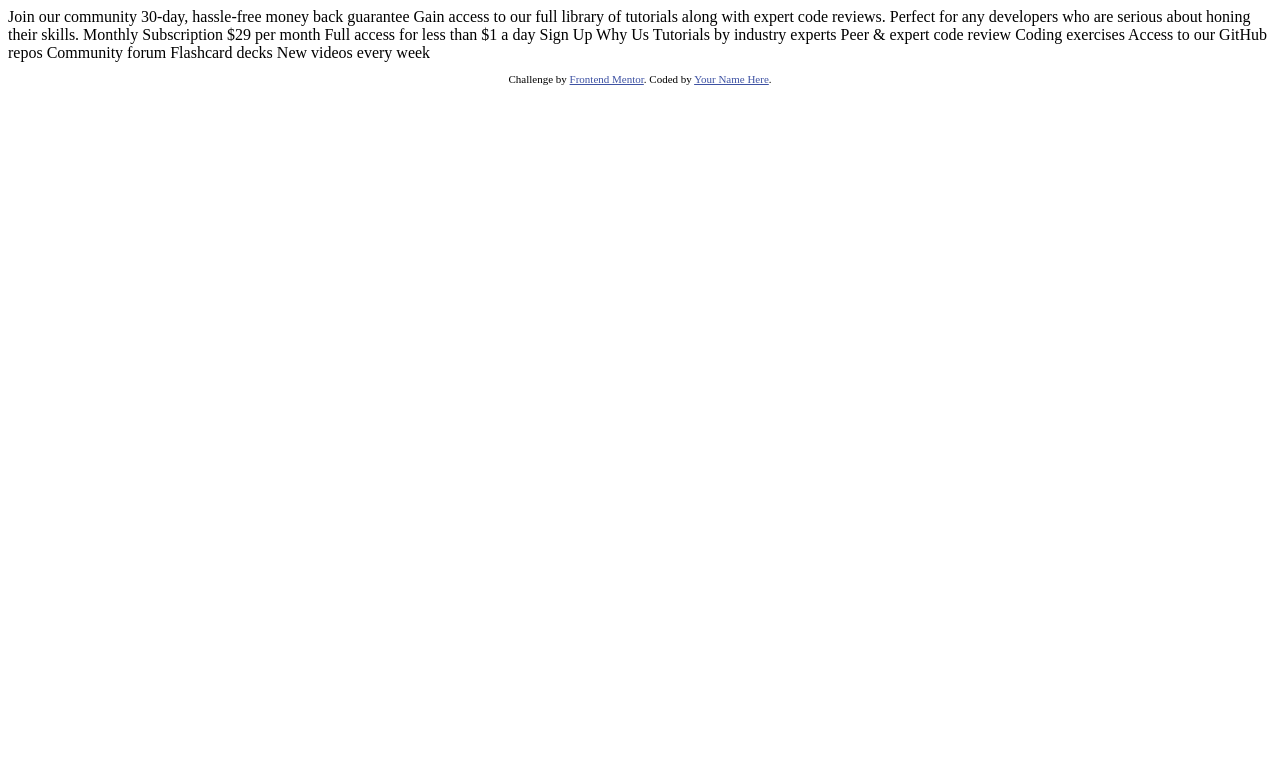
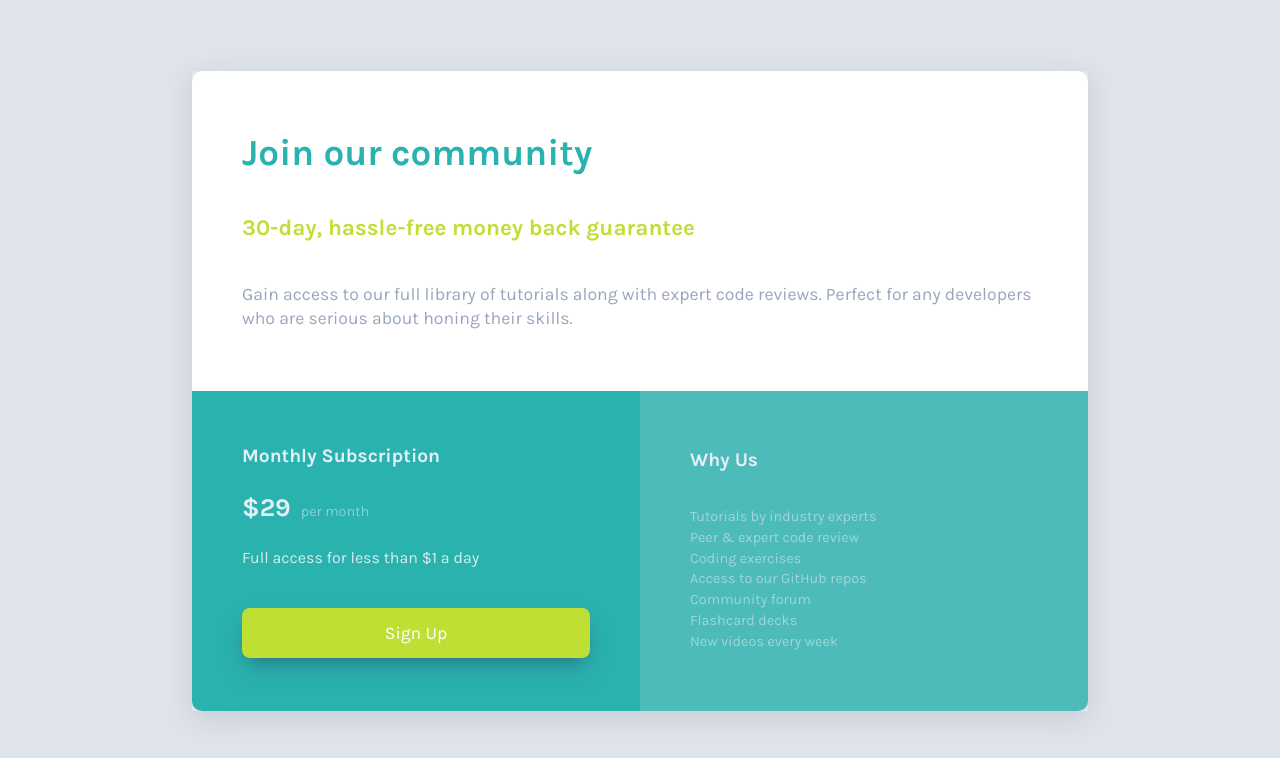
Before and after one commit to cacho-medina/single-price-grid-component, a plain HTML site: page index.html in a window 1280 px wide. Drawn offline with Linux system fonts and the light colour scheme.

Commit message:
final changes

```diff
--- /dev/null
+++ b/assets/css/index.css
@@ -0,0 +1,212 @@
+@import url("https://fonts.googleapis.com/css2?family=Karla:wght@400;700&display=swap");
+
+:root {
+    /*
+    Typography
+        Body Copy
+    */
+    --family-size: 16px;
+    /*Font*/
+    --karla-font: "Karla", sans-serif;
+    --font-weigth-400: 400;
+    --font-weigth-700: 700;
+    /*Colors*/
+    --cyan: hsl(179, 62%, 43%);
+    --cyan-v2: hsl(179, 62%, 43%, 0.8);
+    --brigth-yellow: hsl(71, 73%, 54%);
+    --brigth-yellow-v2: hsl(71, 73%, 54%, 0.5);
+    --light-gray: hsl(204, 43%, 93%);
+    --light-gray-v2: hsla(202, 62%, 95%, 0.5);
+    --light-gray-v3: hsla(202, 62%, 95%, 0.9);
+    --grayish-blue: hsl(218, 22%, 67%);
+    --grayish-blue-v2: hsl(218, 22%, 67%, 0.3);
+    /*Screen Size*/
+    --mobile-query: 375px;
+    --desktop-query: 1440px;
+}
+
+* {
+    padding: 0;
+    margin: 0;
+    box-sizing: border-box;
+    text-decoration: none;
+    list-style: none;
+    font-family: var(--karla-font);
+    font-weight: var(--font-weigth-400);
+}
+
+.flex {
+    background-color: var(--grayish-blue-v2);
+    height: 100vh;
+    display: flex;
+    flex-direction: column;
+    justify-content: center;
+    align-items: center;
+    min-width: var(--mobile-query);
+}
+
+.grid {
+    box-shadow: rgba(100, 100, 111, 0.2) 0px 7px 29px 0px;
+    margin: 10px;
+    height: 85vh;
+    display: grid;
+    grid-template-columns: 100%;
+    grid-template-rows: repeat(3, 1fr);
+}
+.card__info,
+.card__items,
+.card__prize {
+    display: flex;
+    flex-direction: column;
+    justify-content: space-around;
+    align-items: flex-start;
+    padding: 20px;
+}
+.card__info {
+    background-color: #fff;
+    border-top-right-radius: 5px;
+    border-top-left-radius: 5px;
+}
+.info__title {
+    font-weight: var(--font-weigth-700);
+    color: var(--cyan);
+}
+.info__subtitle {
+    font-weight: var(--font-weigth-700);
+    color: var(--brigth-yellow);
+    font-size: 1.1rem;
+}
+.info__description {
+    color: var(--grayish-blue);
+}
+
+.card__prize {
+    background-color: var(--cyan);
+    color: var(--light-gray);
+}
+.prize__title {
+    font-weight: var(--font-weigth-700);
+}
+.prize__subtitle span {
+    color: var(--light-gray);
+    font-size: 2.2rem;
+    font-weight: var(--font-weigth-700);
+    margin-right: 15px;
+}
+.prize__subtitle {
+    color: var(--light-gray-v2);
+}
+.prize__description {
+    color: var(--light-gray-v3);
+}
+.prize__btn {
+    align-self: center;
+    width: 95%;
+    padding: 10px 0;
+    border-radius: 8px;
+    background-color: var(--brigth-yellow);
+    border: none;
+    color: #fff;
+    font-size: 1.1rem;
+    box-shadow: rgba(50, 50, 93, 0.25) 0px 13px 27px -5px,
+        rgba(0, 0, 0, 0.3) 0px 8px 16px -8px;
+    transition: all 2s ease;
+}
+.prize__btn:hover {
+    background-color: var(--brigth-yellow-v2);
+    cursor: pointer;
+    box-shadow: hsl(179, 62%, 43%, 0.8) 3px 3px 6px 0px inset,
+        hsl(179, 62%, 43%, 0.8) -3px -3px 6px 1px inset;
+}
+.card__items {
+    background-color: var(--cyan-v2);
+    color: var(--light-gray);
+    border-bottom-right-radius: 5px;
+    border-bottom-left-radius: 5px;
+}
+.items__title {
+    font-weight: var(--font-weigth-700);
+}
+.items__list {
+    color: var(--light-gray-v2);
+    font-size: 0.9rem;
+}
+
+.invisible {
+    visibility: hidden;
+}
+
+/*DESKTOP DESIGN*/
+
+@media screen and (min-width: 900px) {
+    .grid {
+        width: 70vw;
+        height: 80vh;
+        grid-template-columns: repeat(2, 1fr);
+        grid-template-rows: repeat(2, 1fr);
+        grid-template-areas:
+            "info info"
+            "prize items";
+    }
+
+    .card__info,
+    .card__items,
+    .card__prize {
+        padding: 40px 50px;
+    }
+
+    .card__info {
+        grid-area: info;
+        border-top-right-radius: 10px;
+        border-top-left-radius: 10px;
+    }
+
+    .info__title {
+        font-size: 2.3rem;
+    }
+    .info__subtitle {
+        font-size: 1.4rem;
+    }
+    .info__description {
+        font-size: 1.1rem;
+        line-height: 1.5rem;
+    }
+
+    .card__prize {
+        grid-area: prize;
+        border-bottom-left-radius: 10px;
+    }
+
+    .prize__title {
+        font-size: 1.2rem;
+    }
+    .prize__subtitle span {
+        font-size: 1.6rem;
+        margin-right: 10px;
+    }
+    .prize__subtitle {
+        font-size: 0.9rem;
+    }
+    .prize__description {
+        font-size: 1rem;
+    }
+    .prize__btn {
+        width: 100%;
+        margin-top: 15px;
+        padding: 15px;
+    }
+
+    .card__items {
+        grid-area: items;
+        border-bottom-right-radius: 10px;
+        border-bottom-left-radius: 0;
+    }
+
+    .items__title {
+        font-size: 1.2rem;
+    }
+    .items__list {
+        font-size: 0.9rem;
+        line-height: 1.3rem;
+    }
+}
--- a/index.html
+++ b/index.html
@@ -1,50 +1,70 @@
 <!DOCTYPE html>
 <html lang="en">
-<head>
-  <meta charset="UTF-8">
-  <meta name="viewport" content="width=device-width, initial-scale=1.0"> <!-- displays site properly based on user's device -->
+    <head>
+        <meta charset="UTF-8" />
+        <meta name="viewport" content="width=device-width, initial-scale=1.0" />
+        <!-- displays site properly based on user's device -->
 
-  <link rel="icon" type="image/png" sizes="32x32" href="./images/favicon-32x32.png">
+        <link
+            rel="icon"
+            type="image/png"
+            sizes="32x32"
+            href="./images/favicon-32x32.png"
+        />
+        <link rel="stylesheet" href="./assets/css/index.css" />
+        <title>Frontend Mentor | Single Price Grid Component</title>
+    </head>
+    <body class="flex">
+        <main class="grid">
+            <section class="card__info">
+                <h1 class="info__title">Join our community</h1>
+                <h2 class="info__subtitle">
+                    30-day, hassle-free money back guarantee
+                </h2>
+                <p class="info__description">
+                    Gain access to our full library of tutorials along with
+                    expert code reviews. Perfect for any developers who are
+                    serious about honing their skills.
+                </p>
+            </section>
+            <section class="card__prize">
+                <h2 class="prize__title">Monthly Subscription</h2>
+                <p class="prize__subtitle"><span>&dollar;29</span>per month</p>
+                <p class="prize__description">
+                    Full access for less than &dollar;1 a day
+                </p>
+                <button class="prize__btn">Sign Up</button>
+            </section>
+            <section class="card__items">
+                <h2 class="items__title">Why Us</h2>
+                <ul class="items__list">
+                    <li>Tutorials by industry experts</li>
+                    <li>Peer &amp; expert code review</li>
+                    <li>Coding exercises</li>
+                    <li>Access to our GitHub repos</li>
+                    <li>Community forum</li>
+                    <li>Flashcard decks</li>
+                    <li>New videos every week</li>
+                </ul>
+            </section>
+        </main>
 
-  <title>Frontend Mentor | Single Price Grid Component</title>
-
-  <!-- Feel free to remove these styles or customise in your own stylesheet 👍 -->
-  <style>
-    .attribution { font-size: 11px; text-align: center; }
-    .attribution a { color: hsl(228, 45%, 44%); }
-  </style>
-</head>
-<body>
-  Join our community
-
-  30-day, hassle-free money back guarantee
-
-  Gain access to our full library of tutorials along with expert code reviews.
-  Perfect for any developers who are serious about honing their skills.
-
-  Monthly Subscription
-
-  &dollar;29 per month
-
-  Full access for less than &dollar;1 a day
-
-  Sign Up
-
-  Why Us
-
-  Tutorials by industry experts
-  Peer &amp; expert code review
-  Coding exercises
-  Access to our GitHub repos
-  Community forum
-  Flashcard decks
-  New videos every week
-
-  <footer>
-    <p class="attribution">
-      Challenge by <a href="https://www.frontendmentor.io?ref=challenge" target="_blank">Frontend Mentor</a>.
-      Coded by <a href="#">Your Name Here</a>.
-    </p>
-  </footer>
-</body>
+        <footer class="visible">
+            <p class="attribution">
+                Challenge by
+                <a
+                    href="https://www.frontendmentor.io?ref=challenge"
+                    target="_blank"
+                    >Frontend Mentor</a
+                >. Coded by <a href="#">Cacho Medina</a>.
+            </p>
+        </footer>
+    </body>
+    <script>
+        const footer = document.querySelector(".visible");
+        const size = screen.width;
+        if (size < 900) {
+            footer.setAttribute("class", "invisible");
+        }
+    </script>
 </html>
```
